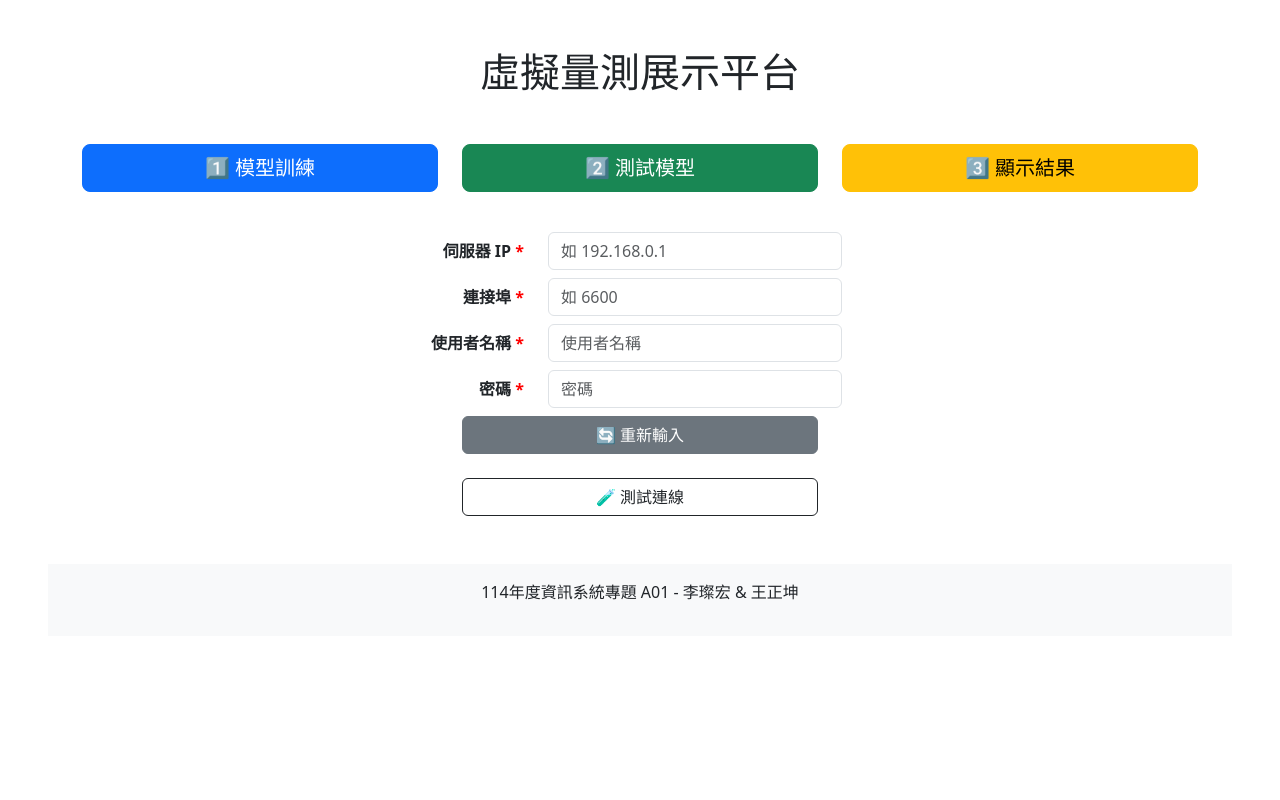
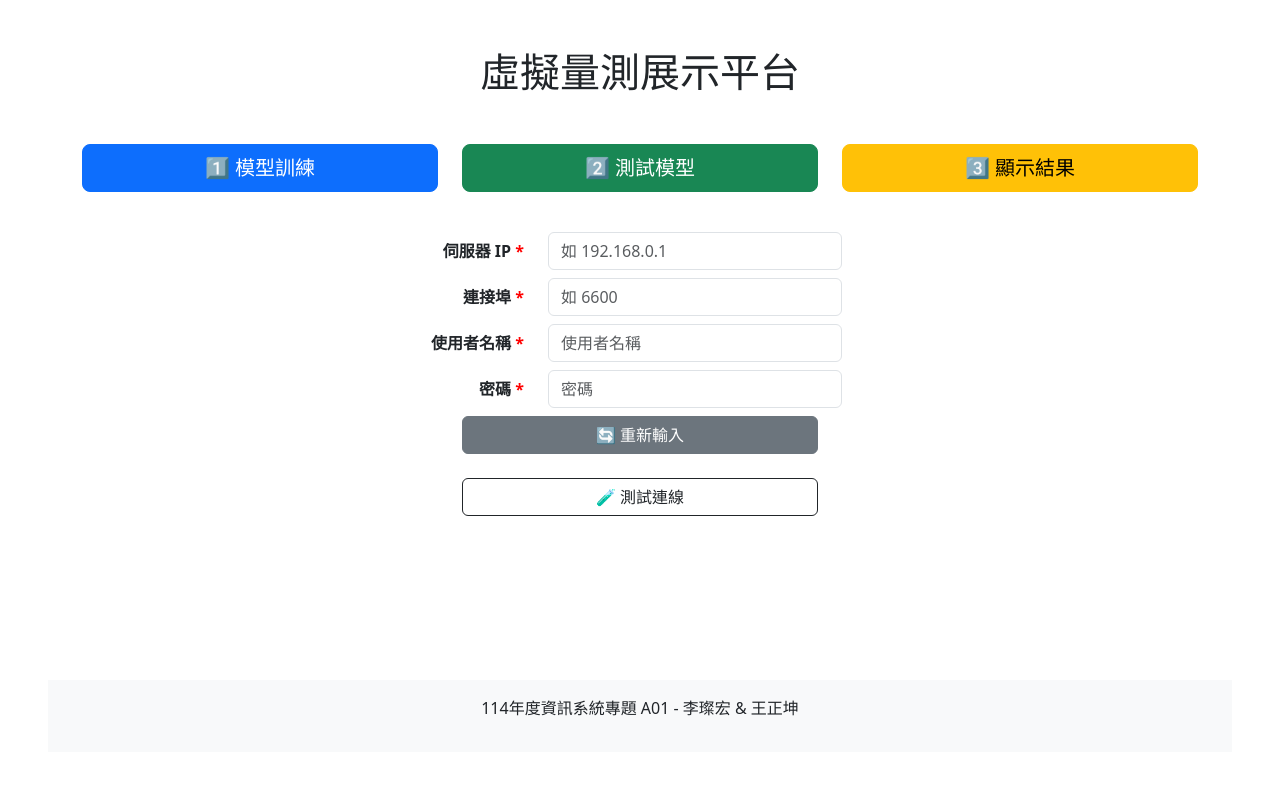
Before and after one commit to Chengkun-0321/Virtual-Measurement-System-Demo, a Django app: page / in a window 1280 px wide. Run offline with Django 5.2, Linux system fonts and the light colour scheme.

Commit message:
將首頁footer黏在最下面

```diff
--- a/blog/templates/blog/home.html
+++ b/blog/templates/blog/home.html
@@ -5,7 +5,7 @@
     <title>模型平台首頁</title>
     <link href="https://cdn.jsdelivr.net/npm/bootstrap@5.3.3/dist/css/bootstrap.min.css" rel="stylesheet">
 </head>
-<body class="p-5">
+<body class="d-flex flex-column min-vh-100 p-5">
     <div class="container text-center">
         <h1 class="mb-5">虛擬量測展示平台</h1>
         <div class="row justify-content-center">
@@ -202,7 +202,7 @@
         // 觸發檢查更新按鈕狀態
         checkInputsFilled();
     </script>
-<footer class="text-center mt-5 p-3 bg-light">
+<footer class="text-center mt-auto p-3 bg-light">
     <p>114年度資訊系統專題 A01 - 李璨宏 & 王正坤</p>
 </footer>
 </body>
```
